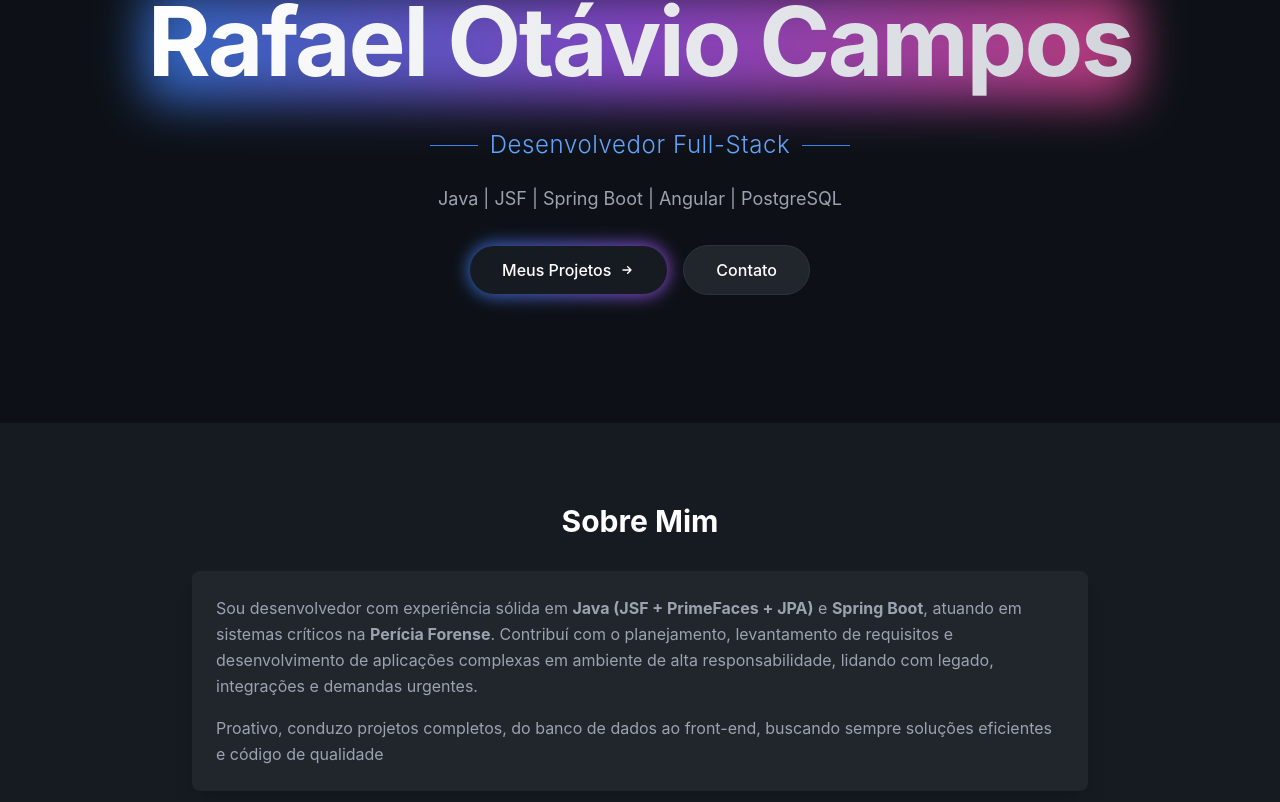
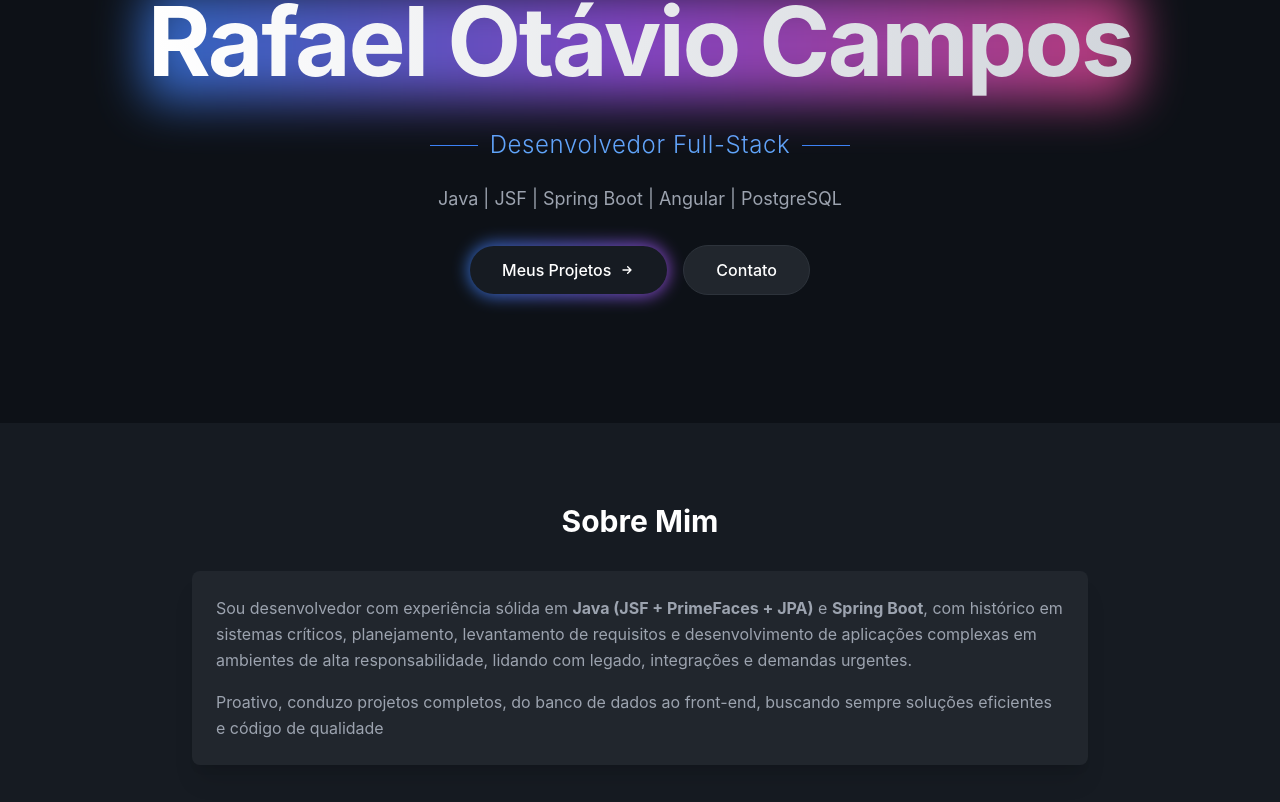
Before and after one commit to desmazelo/portfolio-angular, an Angular app: page / in a window 1280 px wide. Shown: the part 284-1086 px from the top of the page. Built offline with nearby package versions, Linux system fonts and the light colour scheme.

Commit message:
chore(about): ajusta informações pessoais exibidas no projeto

```diff
--- a/src/app/components/about/about.html
+++ b/src/app/components/about/about.html
@@ -7,10 +7,9 @@
     <div class="bg-[#21262D] rounded-lg p-6 space-y-4 shadow-xl">
       <p class="text-base text-gray-400 leading-relaxed">
         Sou desenvolvedor com experiência sólida em <strong>Java (JSF + PrimeFaces + JPA)</strong>
-        e <strong>Spring Boot</strong>, atuando em sistemas críticos na
-        <strong>Perícia Forense</strong>. Contribuí com o planejamento, levantamento de requisitos
-        e desenvolvimento de aplicações complexas em ambiente de alta responsabilidade, lidando com legado,
-        integrações e demandas urgentes.
+        e <strong>Spring Boot</strong>, com histórico em sistemas críticos, planejamento,
+         levantamento de requisitos e desenvolvimento de aplicações complexas em ambientes de alta responsabilidade,
+         lidando com legado, integrações e demandas urgentes.
       </p>
       <p class="text-base text-gray-400 leading-relaxed">
         Proativo, conduzo projetos completos, do banco de dados ao front-end, buscando sempre soluções eficientes
```
